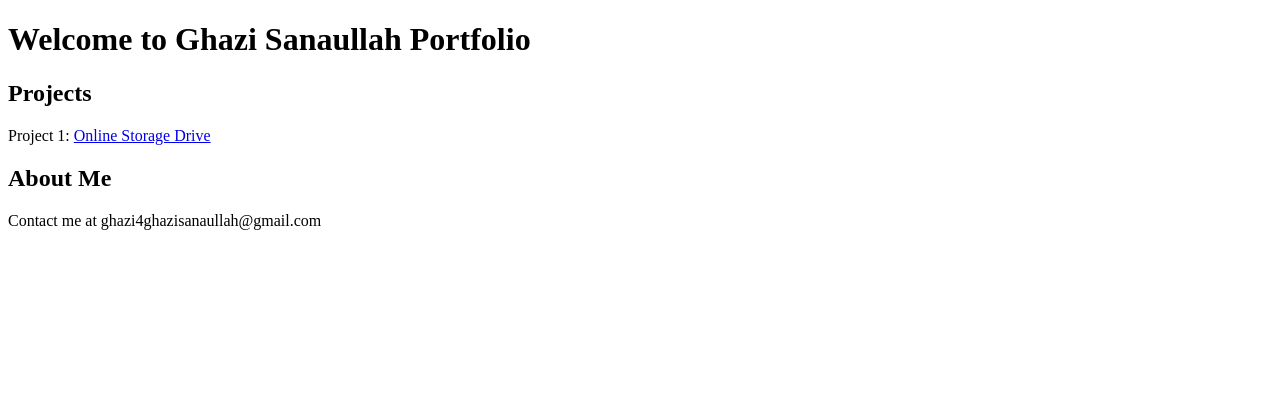
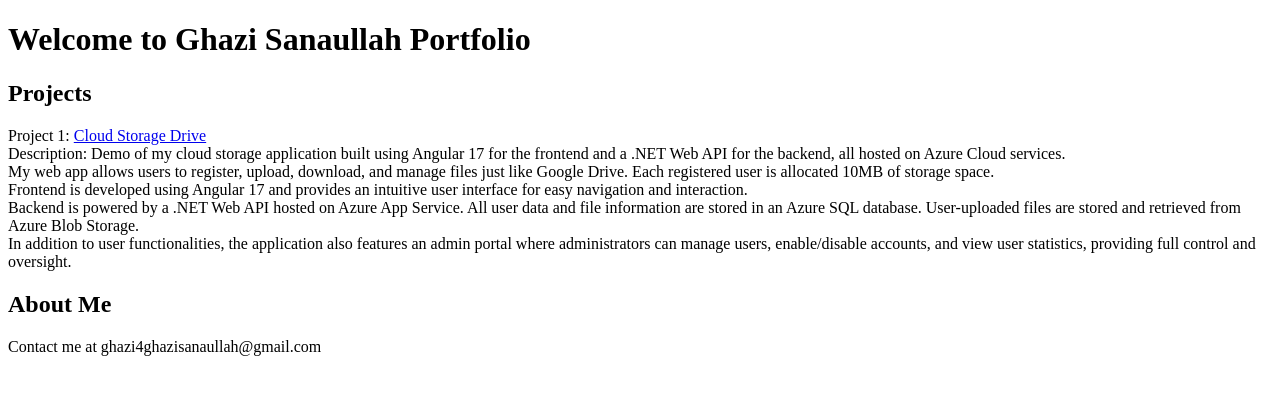
Before and after one commit to GhaziSanaullah/GhaziSanaullah.github.io, a plain HTML site: page index.html in a window 1280 px wide. Drawn offline with Linux system fonts and the light colour scheme.

Commit message:
Update index.html

```diff
--- a/index.html
+++ b/index.html
@@ -12,7 +12,14 @@
     <section id="projects">
         <h2>Projects</h2>
         <!-- Add your projects here -->
-    <p>Project 1: <a href="https://youtu.be/IXKRiU-Y5h0" target="_blank">Online Storage Drive</a></p>
+        <p>
+            Project 1: <a href="https://youtu.be/IXKRiU-Y5h0" target="_blank">Cloud Storage Drive</a><br>
+            Description: Demo of my cloud storage application built using Angular 17 for the frontend and a .NET Web API for the backend, all hosted on Azure Cloud services.<br>
+            My web app allows users to register, upload, download, and manage files just like Google Drive. Each registered user is allocated 10MB of storage space.<br>
+            Frontend is developed using Angular 17 and provides an intuitive user interface for easy navigation and interaction.<br>
+            Backend is powered by a .NET Web API hosted on Azure App Service. All user data and file information are stored in an Azure SQL database. User-uploaded files are stored and retrieved from Azure Blob Storage.<br>
+            In addition to user functionalities, the application also features an admin portal where administrators can manage users, enable/disable accounts, and view user statistics, providing full control and oversight.
+        </p>
     </section>
     <section id="about">
         <h2>About Me</h2>
```
